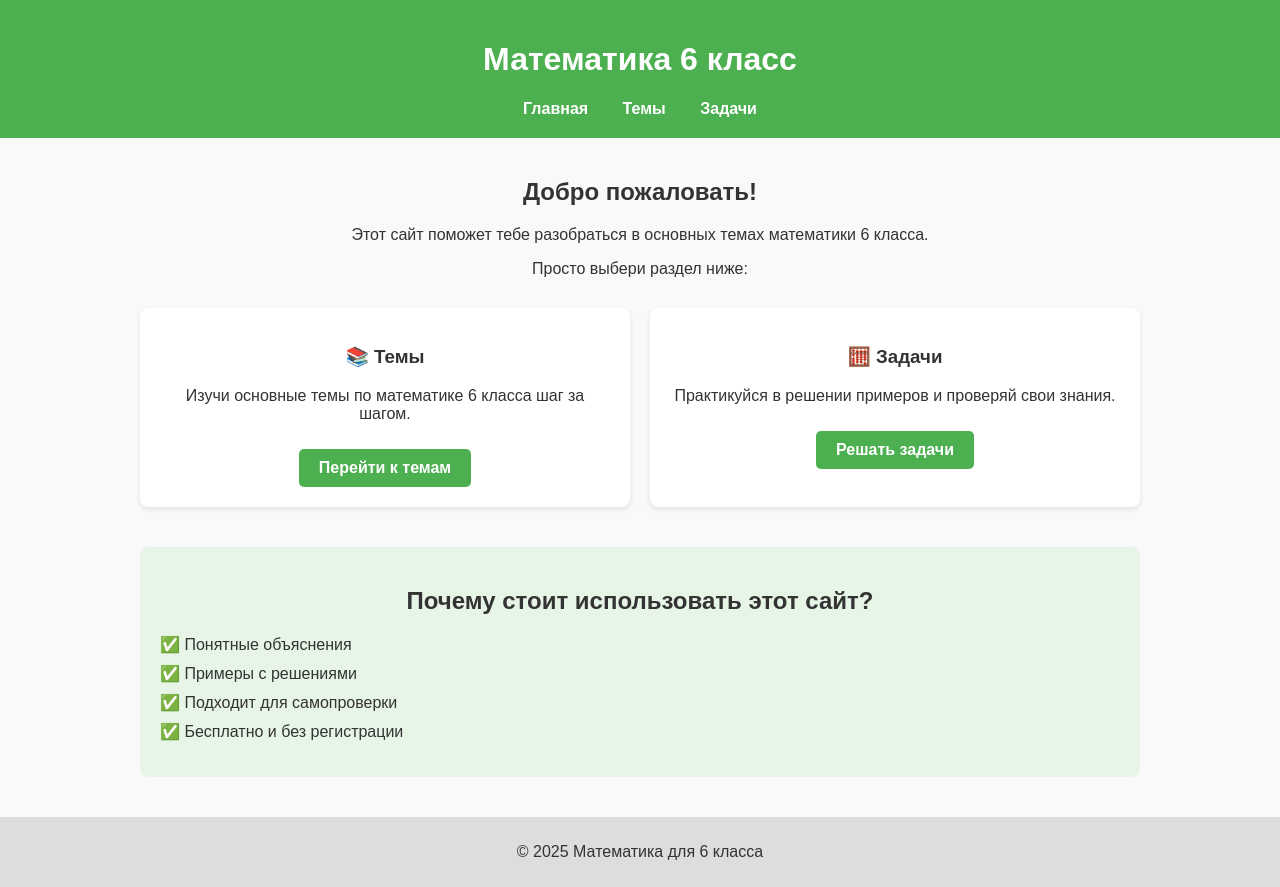
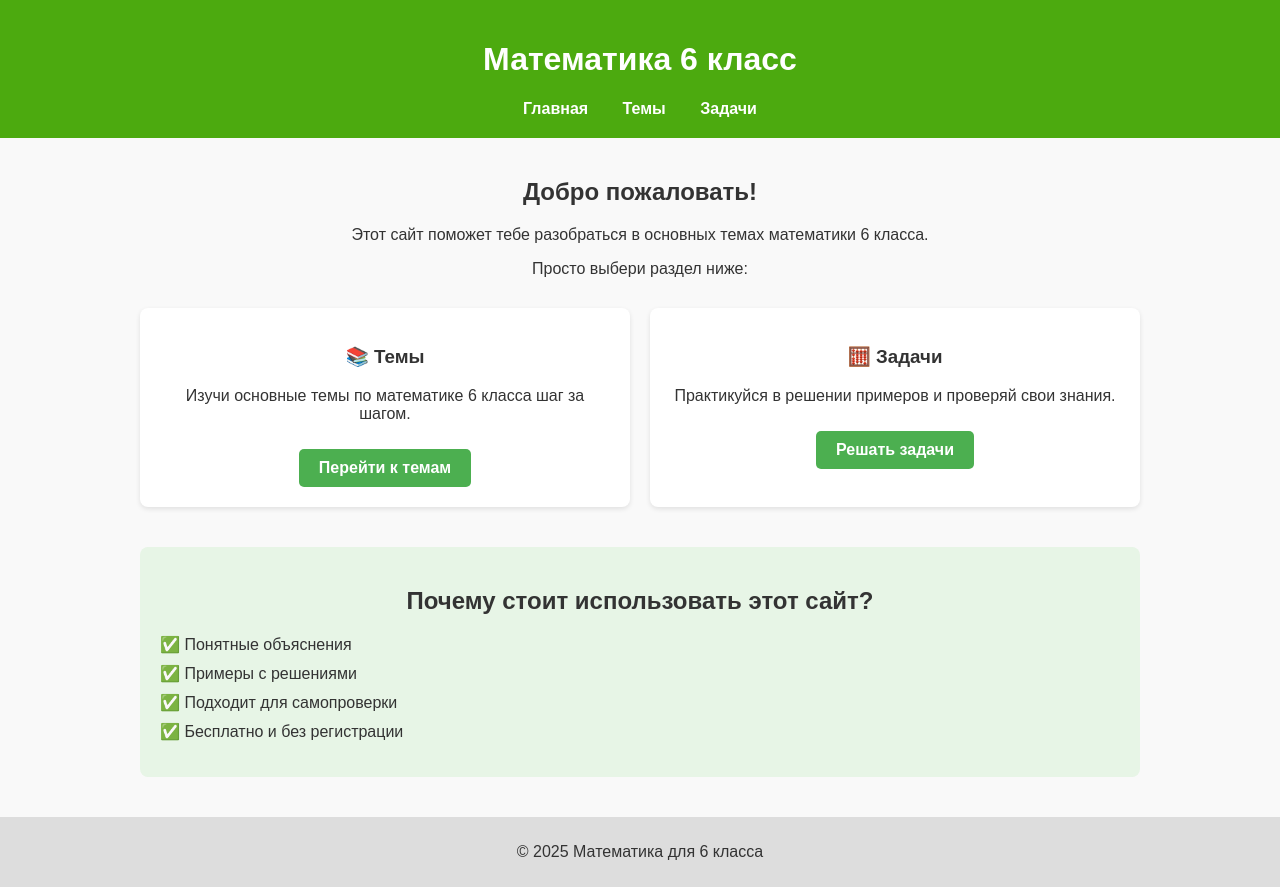
Before and after one commit to Andmslka/170514, a plain HTML site: page index.html in a window 1280 px wide. Drawn offline with Linux system fonts and the light colour scheme.

Commit message:
Update style.css

```diff
--- a/style.css
+++ b/style.css
@@ -8,7 +8,7 @@ body {
 }
 
 header {
-    background-color: #4CAF50;
+    background-color: #4CAA0F;
     color: white;
     padding: 20px;
     text-align: center;
```
